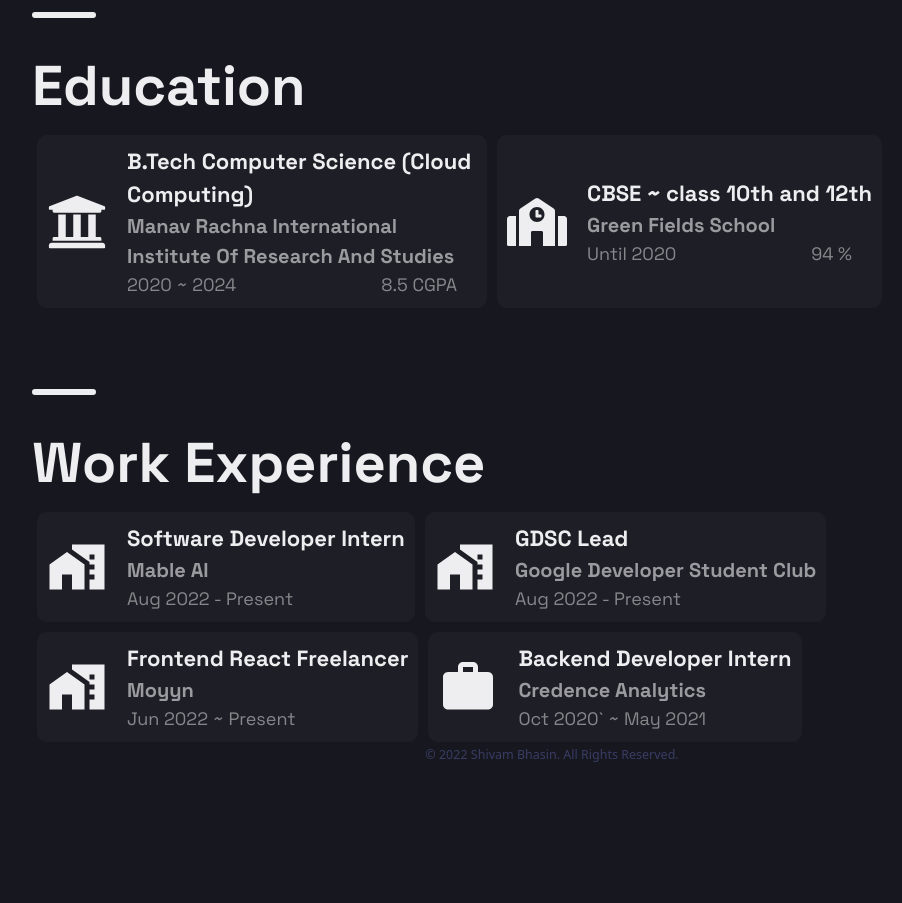
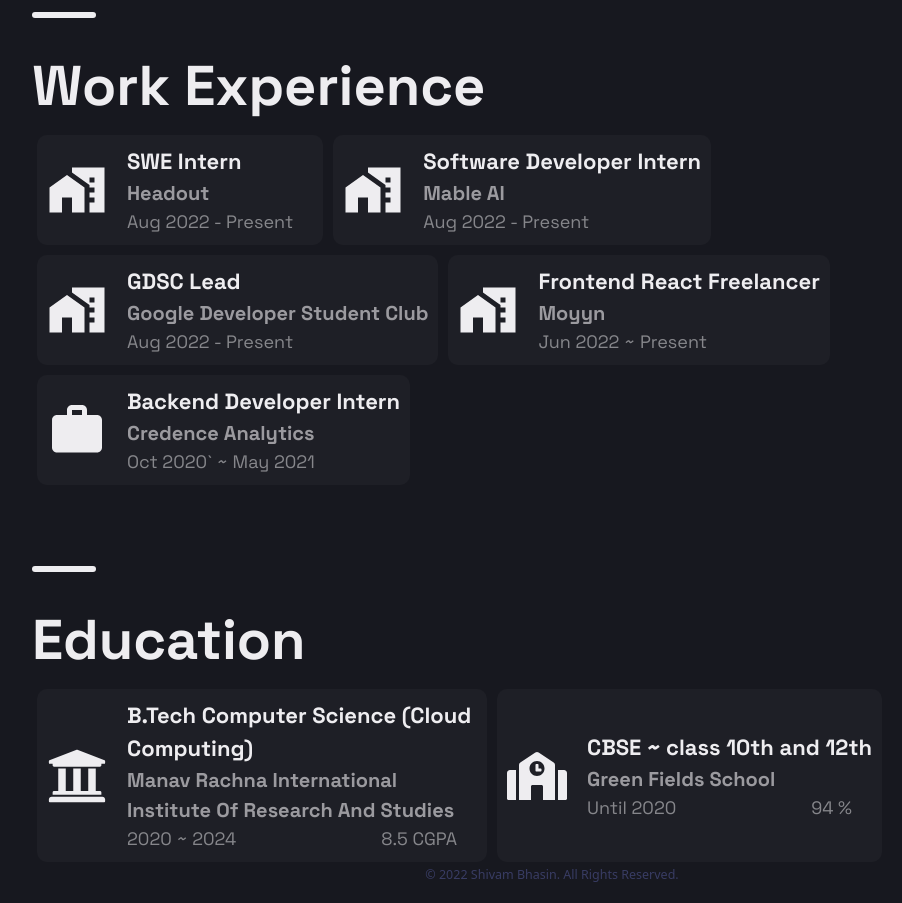
Before and after one commit to ShivamBhasin2002/portfolio, a Next.js app: page / in a window 1280 px wide. Shown: the part 1360-2263 px from the top of the page, without its empty margins (88-990 px from the left). Before the commit the page ends 2143 px from the top, so only its background shows below. Built offline with nearby package versions, Linux system fonts and the light colour scheme.

Commit message:
latest updates

```diff
--- a/data.json
+++ b/data.json
@@ -20,7 +20,7 @@
     ],
 
     "text": "The purpose of this portfolio website is to quickly become familiar with my few projects and general information about me",
-    "resumeLink": "https://drive.google.com/file/d/1dT7XOOOsskl_0k6FSPp84Hk5JM31bv_c/view?usp=sharing"
+    "resumeLink": "https://drive.google.com/file/d/1U2ygR5wYFQYDfcoNRWkkHX-Fm3CY5dcu/view?usp=sharing"
   },
   "about": {
     "image": "profileImage.jpeg",
@@ -44,6 +44,11 @@
   ],
   "jobs": [
     {
+      "position": "SWE Intern",
+      "institution": "Headout",
+      "duration": "Aug 2022 - Present",
+      "icon": "remote"
+    },{
       "position": "Software Developer Intern",
       "institution": "Mable AI",
       "duration": "Aug 2022 - Present",
--- a/pages/index.js
+++ b/pages/index.js
@@ -30,8 +30,8 @@
           <BgAnimation darkMode={darkModeActive} />
         </section>
         <About about={about} />
+          <WorkExperience jobs={jobs} />
           <Education education={education} />
-          <WorkExperience jobs={jobs} />
       </Layout>
     </>
   );
```
